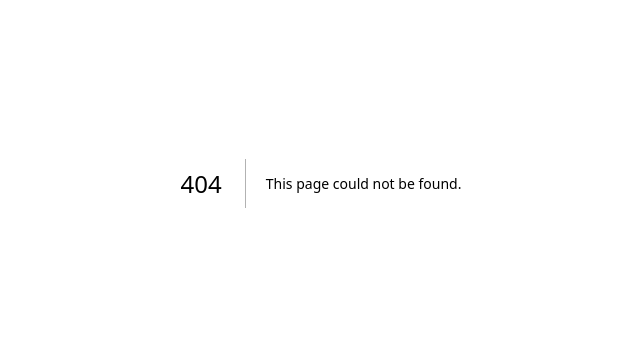
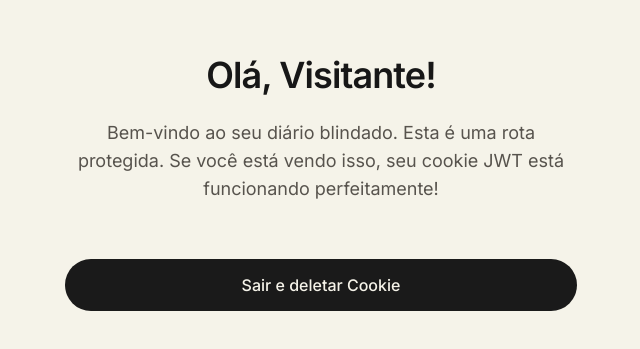
Before and after one commit to poliouap/poliouapp, a Next.js app in the folder frontend/: page /dashboard in a window 1280 px wide. Before the commit this address had no page. Shown: the part 217-566 px from the top of the page, without its empty margins (319-959 px from the left). Built offline with nearby package versions, Linux system fonts and the light colour scheme; no server answers.

Commit message:
feat(frontend): implementa AuthContext com js-cookie e middleware de rotas do Next.js

```diff
--- a/frontend/package.json
+++ b/frontend/package.json
@@ -11,6 +11,7 @@
   "dependencies": {
     "@hookform/resolvers": "^5.7.1",
     "clsx": "^2.1.1",
+    "js-cookie": "^3.0.8",
     "lucide-react": "^1.31.0",
     "next": "16.2.9",
     "react": "19.2.4",
@@ -21,6 +22,7 @@
   },
   "devDependencies": {
     "@tailwindcss/postcss": "^4",
+    "@types/js-cookie": "^3.0.6",
     "@types/node": "^20",
     "@types/react": "^19",
     "@types/react-dom": "^19",
--- /dev/null
+++ b/frontend/src/app/(dashboard)/dashboard/page.tsx
@@ -0,0 +1,29 @@
+"use client";
+
+import { useAuth } from "@/contexts/auth.context";
+
+export default function DashboardPage() {
+  const { user, logout } = useAuth();
+
+  return (
+    <div className="min-h-screen bg-[#F5F3E9] flex flex-col items-center justify-center font-sans text-neutral-900 p-8">
+      <div className="w-full max-w-lg space-y-6 text-center">
+        <h1 className="text-4xl font-semibold tracking-tight">
+          Olá, {user?.name || "Visitante"}!
+        </h1>
+        <p className="text-stone-600 text-lg">
+          Bem-vindo ao seu diário blindado. Esta é uma rota protegida. Se você está vendo isso, seu cookie JWT está funcionando perfeitamente!
+        </p>
+
+        <div className="pt-8">
+          <button
+            onClick={logout}
+            className="w-full bg-[#1A1A1A] text-[#F5F3E9] font-medium text-base rounded-full py-3.5 hover:bg-neutral-800 transition-colors"
+          >
+            Sair e deletar Cookie
+          </button>
+        </div>
+      </div>
+    </div>
+  );
+}
--- a/frontend/src/app/layout.tsx
+++ b/frontend/src/app/layout.tsx
@@ -1,4 +1,5 @@
 import type { Metadata } from "next";
+import { Providers } from "./providers";
 import { Inter, Cormorant_Garamond } from "next/font/google";
 import "./globals.css";
 
@@ -25,7 +26,11 @@ export default function RootLayout({
 }>) {
   return (
     <html lang="pt-BR" className={`${inter.variable} ${cormorantGaramond.variable} h-full antialiased`}>
-      <body className="min-h-full flex flex-col bg-orange-50">{children}</body>
+      <body className="min-h-full flex flex-col bg-orange-50">
+        <Providers>
+          {children}
+        </Providers>
+      </body>
     </html>
   );
 }
--- /dev/null
+++ b/frontend/src/app/providers.tsx
@@ -0,0 +1,12 @@
+"use client"
+
+import { ReactNode } from "react"
+import { AuthProvider } from "@/contexts/auth.context"
+
+export function Providers({ children }: { children: ReactNode }) {
+  return (
+    <AuthProvider>
+      {children}
+    </AuthProvider>
+  )
+}
--- a/frontend/src/components/auth/login-form.tsx
+++ b/frontend/src/components/auth/login-form.tsx
@@ -1,17 +1,18 @@
 "use client"
 
-import { useState, type FormEvent } from "react"
+import { useState } from "react"
 import Link from "next/link"
 import { useForm } from "react-hook-form"
 import { zodResolver } from "@hookform/resolvers/zod"
 import { loginSchema, type LoginInput } from "@/lib/validations/auth"
-import { authService } from "@/services/auth.service"
+import { Eye, EyeOff } from "lucide-react"
+import { useAuth } from "@/contexts/auth.context"
 
 export function LoginForm() {
   const [showPassword, setShowPassword] = useState(false)
+  const [apiError, setApiError] = useState<string | null>(null)
 
-  const [apiError, setApiError] = useState<string | null>(null)
-  const [success, setSuccess] = useState(false)
+  const { signIn } = useAuth()
 
   const {
     register,
@@ -25,19 +26,10 @@ export function LoginForm() {
     },
   })
 
-  const onSubmit = async (data: LoginInput) => {
+  async function onSubmit(data: LoginInput) {
     setApiError(null)
-    setSuccess(false)
     try {
-      const response = await authService.login(data)
-      setSuccess(true)
-      // Aqui no futuro vamos chamar o AuthContext para salvar o token e redirecionar
-      console.log("Login com sucesso! Token:", response.accessToken)
-
-      // Simulação temporária de redirecionamento visual
-      setTimeout(() => {
-        window.location.href = "/dashboard"
-      }, 1000)
+      await signIn(data)
     } catch (error: any) {
       setApiError(error.message || "Ocorreu um erro ao tentar fazer login.")
     }
@@ -124,11 +116,6 @@ export function LoginForm() {
           <p className="text-red-600 text-sm font-sans">{apiError}</p>
         </div>
       )}
-      {success && (
-        <div className="mb-6 p-3 bg-green-50 border border-green-200 rounded-md">
-          <p className="text-green-700 text-sm font-sans">Login realizado com sucesso! Redirecionando...</p>
-        </div>
-      )}
 
       {/* Botão Entrar */}
       <button
--- a/frontend/src/components/auth/register-form.tsx
+++ b/frontend/src/components/auth/register-form.tsx
@@ -2,6 +2,7 @@
 
 import { useState, type FormEvent } from "react"
 import { useForm } from "react-hook-form"
+import { useRouter } from "next/navigation"
 import { zodResolver } from "@hookform/resolvers/zod"
 import { registerSchema, type RegisterInput } from "@/lib/validations/auth"
 import { authService } from "@/services/auth.service"
@@ -19,6 +20,7 @@ export function RegisterForm() {
 
   const [apiError, setApiError] = useState<string | null>(null)
   const [success, setSuccess] = useState(false)
+  const router = useRouter()
 
   const {
     register,
@@ -26,7 +28,7 @@ export function RegisterForm() {
     formState: { errors, dirtyFields, isSubmitting },
   } = useForm<RegisterInput>({
     resolver: zodResolver(registerSchema),
-    mode: "onChange", // Valida em tempo real enquanto o usuário digita
+    mode: "onChange",
     defaultValues: {
       name: "",
       email: "",
@@ -39,13 +41,11 @@ export function RegisterForm() {
     setApiError(null)
     setSuccess(false)
     try {
-      const response = await authService.register(data)
+      await authService.register(data)
       setSuccess(true)
-      console.log("Cadastro com sucesso!", response.message)
 
-      // Simulação temporária de redirecionamento visual
       setTimeout(() => {
-        window.location.href = "/login"
+        router.push("/login")
       }, 1500)
     } catch (error: any) {
       setApiError(error.message || "Ocorreu um erro ao tentar criar a conta.")
--- /dev/null
+++ b/frontend/src/contexts/auth.context.tsx
@@ -0,0 +1,86 @@
+"use client"
+
+import { createContext, useContext, useState, useEffect, ReactNode } from "react"
+import { useRouter } from "next/navigation"
+import Cookies from "js-cookie"
+import { authService, User } from "@/services/auth.service"
+import type { LoginInput } from "@/lib/validations/auth"
+
+interface AuthContextType {
+  user: User | null
+  isAuthenticated: boolean
+  isLoading: boolean
+  signIn: (data: LoginInput) => Promise<void>
+  logout: () => void
+}
+
+const AuthContext = createContext<AuthContextType>({} as AuthContextType)
+
+export function AuthProvider({ children }: { children: ReactNode }) {
+  const [user, setUser] = useState<User | null>(null)
+  const [isLoading, setIsLoading] = useState(true)
+  const router = useRouter()
+
+  useEffect(() => {
+    // Ao iniciar o app, verifica se tem cookie e busca os dados do usuário do backend
+    async function loadUserFromToken() {
+      const token = Cookies.get("poliouapp.token")
+
+      if (token) {
+        try {
+          const res = await authService.getMe()
+          if (res.success && res.data) {
+            setUser(res.data.user)
+          }
+        } catch (error) {
+          // Token inválido ou expirado
+          Cookies.remove("poliouapp.token")
+          setUser(null)
+        }
+      }
+      setIsLoading(false)
+    }
+
+    loadUserFromToken()
+  }, [])
+
+  async function signIn(data: LoginInput) {
+    const res = await authService.login(data)
+
+    if (res.success && res.data) {
+      // Salva o token no Cookie
+      Cookies.set("poliouapp.token", res.data.accessToken, {
+        expires: 7, // 7 dias
+        path: "/",
+      })
+
+      // Salva o usuário no estado local
+      setUser(res.data.user)
+
+      // Redireciona para o dashboard de forma nativa e sem piscar tela
+      router.push("/dashboard")
+    }
+  }
+
+  function logout() {
+    Cookies.remove("poliouapp.token")
+    setUser(null)
+    router.push("/login")
+  }
+
+  return (
+    <AuthContext.Provider
+      value={{
+        user,
+        isAuthenticated: !!user,
+        isLoading,
+        signIn,
+        logout,
+      }}
+    >
+      {children}
+    </AuthContext.Provider>
+  )
+}
+
+export const useAuth = () => useContext(AuthContext)
--- a/frontend/src/lib/api.ts
+++ b/frontend/src/lib/api.ts
@@ -1,3 +1,5 @@
+import Cookies from "js-cookie"
+
 const API_BASE_URL = process.env.NEXT_PUBLIC_API_URL || "http://localhost:5000"
 
 export class ApiError extends Error {
@@ -19,9 +21,11 @@ export async function fetchApi<T>(endpoint: string, options: RequestInit = {}):
     "Content-Type": "application/json",
   }
 
-  // Aqui no futuro podemos interceptar para adicionar o Bearer Token no cabeçalho
-  // const token = getCookie("accessToken")
-  // if (token) { defaultHeaders["Authorization"] = `Bearer ${token}` }
+  // Lê o cookie usando o js-cookie
+  const token = Cookies.get("poliouapp.token")
+  if (token) {
+    defaultHeaders["Authorization"] = `Bearer ${token}`
+  }
 
   const config: RequestInit = {
     ...options,
--- /dev/null
+++ b/frontend/src/middleware.ts
@@ -0,0 +1,27 @@
+import { NextResponse } from "next/server"
+import type { NextRequest } from "next/server"
+
+export function middleware(request: NextRequest) {
+  // Pega o token direto do cookie nativo do Next.js Request
+  const token = request.cookies.get("poliouapp.token")?.value
+
+  const isAuthPage = request.nextUrl.pathname.startsWith("/login") || request.nextUrl.pathname.startsWith("/register")
+  const isDashboardPage = request.nextUrl.pathname.startsWith("/dashboard")
+
+  // Se o usuário não tem token e tenta acessar página privada, manda pro login
+  if (!token && isDashboardPage) {
+    return NextResponse.redirect(new URL("/login", request.url))
+  }
+
+  // Se o usuário já tem token e tenta acessar a tela de login/cadastro, manda pro dashboard
+  if (token && isAuthPage) {
+    return NextResponse.redirect(new URL("/dashboard", request.url))
+  }
+
+  return NextResponse.next()
+}
+
+// Configura quais rotas o middleware deve monitorar
+export const config = {
+  matcher: ["/dashboard/:path*", "/login", "/register"],
+}
--- a/frontend/src/services/auth.service.ts
+++ b/frontend/src/services/auth.service.ts
@@ -1,34 +1,32 @@
-import { fetchApi, ApiError } from "@/lib/api"
+import { fetchApi } from "@/lib/api"
 import type { LoginInput, RegisterInput } from "@/lib/validations/auth"
 
 export interface User {
   id: string
   name: string
-  email: string,
-  isPremium: boolean,
-  theme: string,
-  // outros campos que o seu backend possa retornar (ex: role, createdAt, etc)
+  email: string
 }
 
-export interface LoginResponse {
-  message: string
+// O novo padrão da sua API do Backend
+export interface ApiResponse<T> {
+  success: boolean
+  message?: string
+  data?: T
+}
+
+export interface LoginData {
   accessToken: string
   refreshToken?: string
   user: User
 }
 
-export interface RegisterResponse {
-  message: string
-  data: User
-}
-
 export const authService = {
   /**
    * Realiza o login do usuário na API
-   * POST /auth/login
+   * POST /api/auth/login
    */
-  async login(data: LoginInput): Promise<LoginResponse> {
-    return fetchApi<LoginResponse>("/api/auth/login", {
+  async login(data: LoginInput): Promise<ApiResponse<LoginData>> {
+    return fetchApi<ApiResponse<LoginData>>("/api/auth/login", {
       method: "POST",
       body: JSON.stringify(data),
     })
@@ -38,10 +36,20 @@ export const authService = {
    * Registra um novo usuário na API
    * POST /api/auth/register
    */
-  async register(data: RegisterInput): Promise<RegisterResponse> {
-    return fetchApi<RegisterResponse>("/api/auth/register", {
+  async register(data: RegisterInput): Promise<ApiResponse<void>> {
+    return fetchApi<ApiResponse<void>>("/api/auth/register", {
       method: "POST",
       body: JSON.stringify(data),
     })
   },
+
+  /**
+   * Busca os dados do usuário usando o Token que está nos Cookies
+   * GET /api/auth/me
+   */
+  async getMe(): Promise<ApiResponse<{ user: User }>> {
+    return fetchApi<ApiResponse<{ user: User }>>("/api/auth/me", {
+      method: "GET",
+    })
+  }
 }
```
Also changed, not shown: 1 other file (tests, documents, lock files or other folders).
